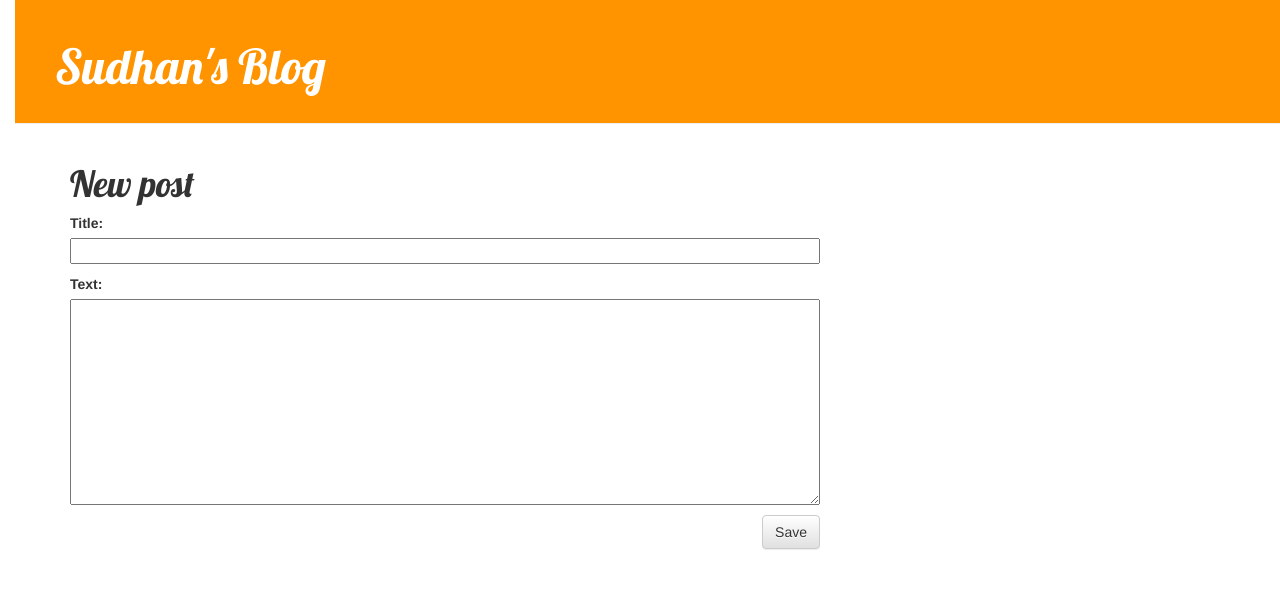
After one commit to SudhanAnnamalai/my-first-blog, a Django app: page /post/new/ in a window 1280 px wide. The commit adds this page. Shown: the top 589 px of the page. Run offline with Django 3.2, Linux system fonts and the light colour scheme; some libraries are stand-ins or nearby versions.

Commit message:
Added forms for new posts and editing earlier posts

```diff
--- /dev/null
+++ b/blog/forms.py
@@ -0,0 +1,10 @@
+from django import forms
+
+from .models import Post
+
+
+class PostForm(forms.ModelForm):
+
+    class Meta:
+        model = Post
+        fields = ('title', 'text',)
--- a/blog/templates/blog/base.html
+++ b/blog/templates/blog/base.html
@@ -11,6 +11,9 @@
     <body>
 
     <div class="page-header">
+        {% if user.is_authenticated %}
+            <a href="{% url "post_new" %}" class="top-menu"><span class="glyphicon glyphicon-plus"></span></a>
+        {% endif %}
         <h1><a href="/">Sudhan's Blog</a></h1>
     </div>
     <div class="content container">
--- a/blog/templates/blog/post_detail.html
+++ b/blog/templates/blog/post_detail.html
@@ -7,6 +7,7 @@
                 {{ post.published_date }}
             </div>
         {% endif %}
+        <a class="btn btn-default" href="{% url "post_edit" pk=post.pk %}"><span class="glyphicon glyphicon-pencil"></span></a>
         <h1>{{ post.title }}</h1>
         <p>{{ post.text|linebreaks }}</p>
     </div>
--- /dev/null
+++ b/blog/templates/blog/post_edit.html
@@ -0,0 +1,9 @@
+{% extends "blog/base.html" %}
+
+{% block content %}
+    <h1>New post</h1>
+    <form method="POST" class="post-form">{% csrf_token %}
+        {{ form.as_p }}
+        <button type="submit" class="save btn btn-default">Save</button>
+    </form>
+{% endblock %}
--- a/blog/urls.py
+++ b/blog/urls.py
@@ -1,7 +1,12 @@
-from django.conf.urls import url
+from django.conf.urls import include, url
+
 from . import views
+
 
 urlpatterns = [
     url(r'^$', views.post_list, name='post_list'),
     url(r'^post/(?P<pk>[0-9]+)/$', views.post_detail, name='post_detail'),
+    url(r'^post/new/$', views.post_new, name='post_new'),
+    url(r'^post/(?P<pk>[0-9]+)/edit/$', views.post_edit, name='post_edit'),
+
 ]
--- a/blog/views.py
+++ b/blog/views.py
@@ -1,15 +1,46 @@
-from django.shortcuts import render, get_object_or_404
+from django.shortcuts import render, get_object_or_404, redirect
 
 # Create your views here.
 from .models import Post
 from django.utils import timezone
+from .forms import PostForm
 
 
 def post_list(request):
-    posts = Post.objects.filter(published_date__lte=timezone.now()).order_by('published_date')
+    posts = Post.objects.filter(published_date__lte=timezone.now()).order_by(
+        'published_date')
     return render(request, 'blog/post_list.html', {'posts': posts})
 
 
 def post_detail(request, pk):
     post = get_object_or_404(Post, pk=pk)
     return render(request, 'blog/post_detail.html', {'post': post})
+
+
+def post_new(request):
+    if request.method == "POST":
+        form = PostForm(request.POST)
+        if form.is_valid():
+            post = form.save(commit=False)
+            post.author = request.user
+            post.published_date = timezone.now()
+            post.save()
+            return redirect('blog.views.post_detail', pk=post.pk)
+    else:
+        form = PostForm()
+    return render(request, 'blog/post_edit.html', {'form': form})
+
+
+def post_edit(request, pk):
+    post = get_object_or_404(Post, pk=pk)
+    if request.method == "POST":
+        form = PostForm(request.POST, instance=post)
+        if form.is_valid():
+            post = form.save(commit=False)
+            post.author = request.user
+            post.published_date = timezone.now()
+            post.save()
+            return redirect('blog.views.post_detail', pk=post.pk)
+    else:
+        form = PostForm(instance=post)
+    return render(request, 'blog/post_edit.html', {'form': form})
--- a/mysite/urls.py
+++ b/mysite/urls.py
@@ -1,5 +1,5 @@
+from django.contrib import admin
 from django.conf.urls import include, url
-from django.contrib import admin
 
 urlpatterns = [
     # Examples:
```
